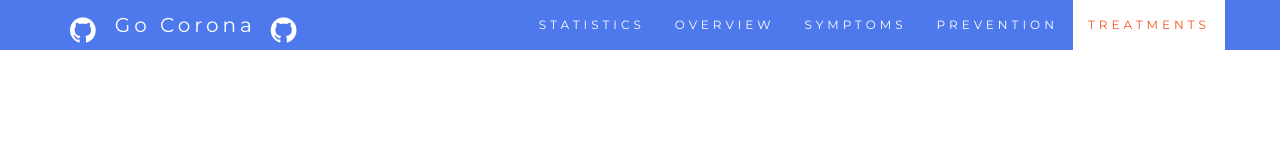
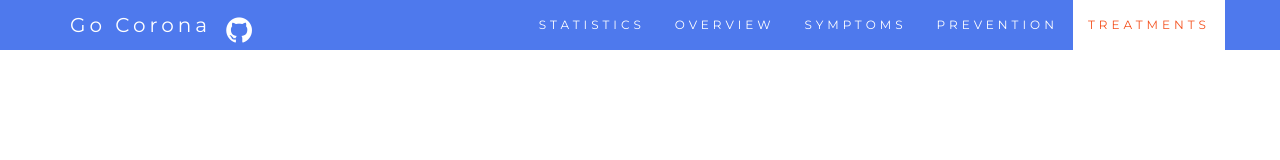
Before and after one commit to pottekkat/go-corona, a plain HTML site: page index.html in a window 1280 px wide. Shown: the top 160 px of the page. Drawn offline with nearby package versions, Linux system fonts and the light colour scheme.

Commit message:
Update index.html

```diff
--- a/index.html
+++ b/index.html
@@ -223,9 +223,7 @@
         <span class="icon-bar"></span>
         <span class="icon-bar"></span>
       </button>
-       <a class="navbar-brand" href="https://github.com/navendu-pottekkat/go-corona" target="_blank" data-toggle="tooltip" data-placement="bottom" title="Join us to make the site Better">
-           <i class="fa fa-github" style="font-size:30px; align:left;"></i>
-       </a>
+
       <a class="navbar-brand" style='font-size: 20px;' href="#myPage">Go Corona</a>
 	<a class="navbar-brand" href="https://github.com/navendu-pottekkat/go-corona" target="_blank" data-toggle="tooltip" data-placement="bottom" title="Join us to make the site Better">
            <i class="fa fa-github" style="font-size:30px; align:left;"></i>
```
